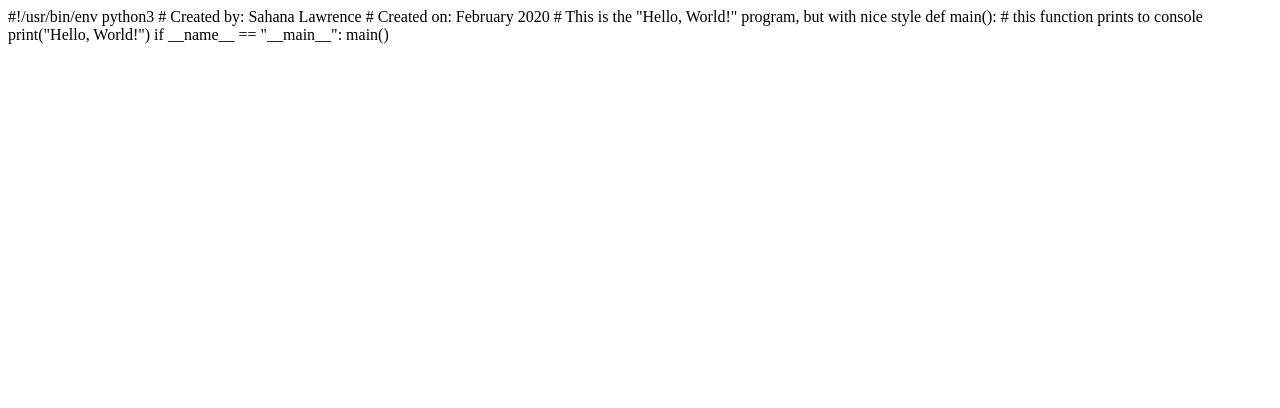
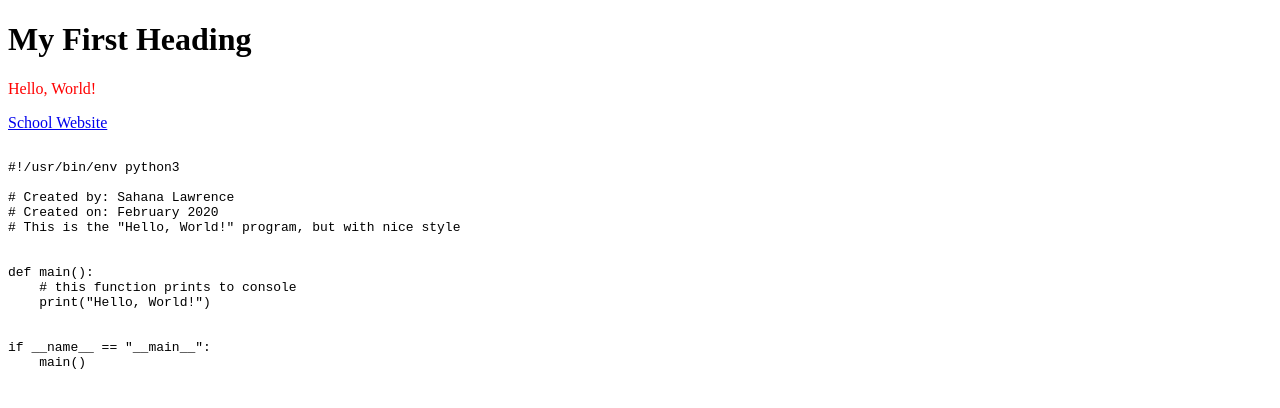
Before and after one commit to Sahana-Lawrence/ICS2O-Unit0-04-HTML, a plain HTML site: page index2.html in a window 1280 px wide. Drawn offline with Linux system fonts and the light colour scheme.

Commit message:
added index2.html

```diff
--- a/index2.html
+++ b/index2.html
@@ -1,13 +1,23 @@
 <!DOCTYPE html>
-<html>
+<!-- This is a comment -->
+<html lang="en-ca">
   <head>
-    <title></title>
+  <meta charset="utf-8">
+  <meta name="description" content="My First webpage, with image">
+  <meta name="keywords" content="MTHS, Website">
+  <meta name="author" content="Sahana Lawrence">
+  <meta name="viewport" content="width=device-width, initial-scale=1.0">
+    <title>My First Webpage, With Image</title>
   </head>
   <body>
-
+    <h1>My First Heading</h1>
+    <p style="color:red">Hello, World!</p>
+    <a href="//teh.ocsb.ca/">School Website</a>
   </body>
 </html>
 
+<pre>
+<code>
 #!/usr/bin/env python3
 
 # Created by: Sahana Lawrence
@@ -22,3 +32,5 @@ def main():
 
 if __name__ == "__main__":
     main()
+</code>
+</pre>
```
